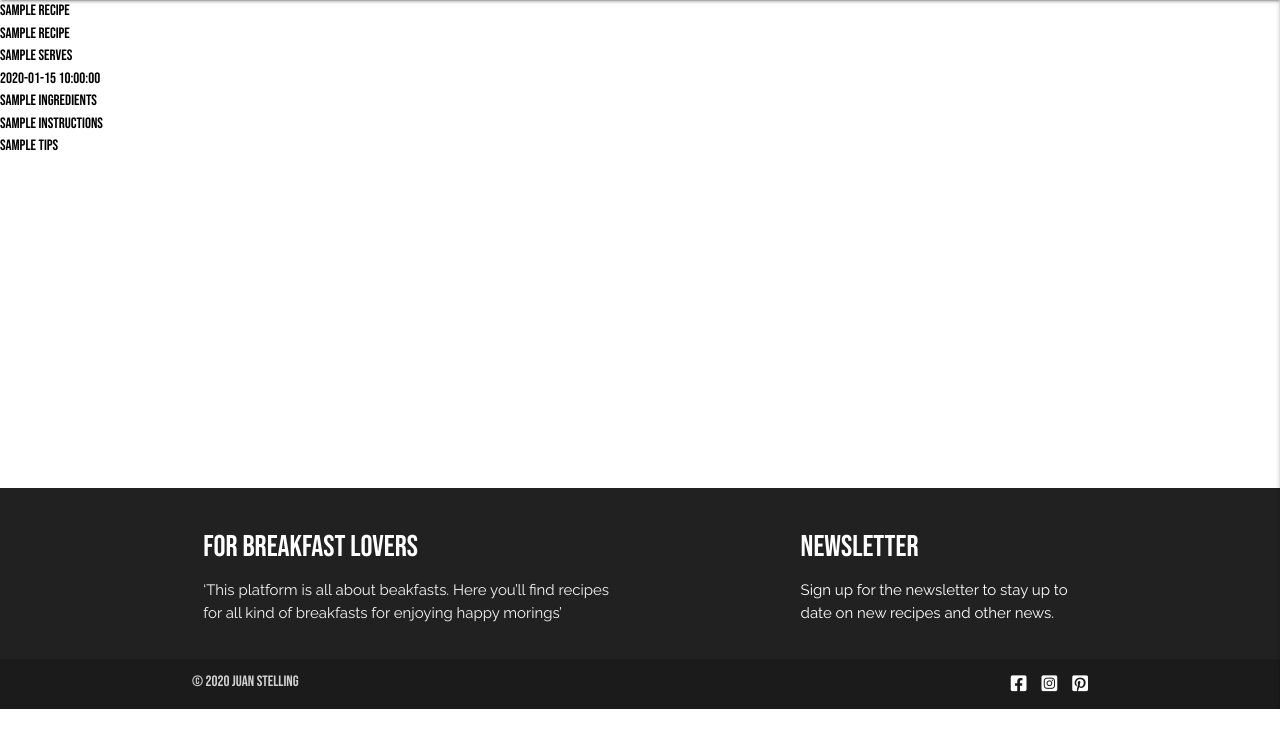
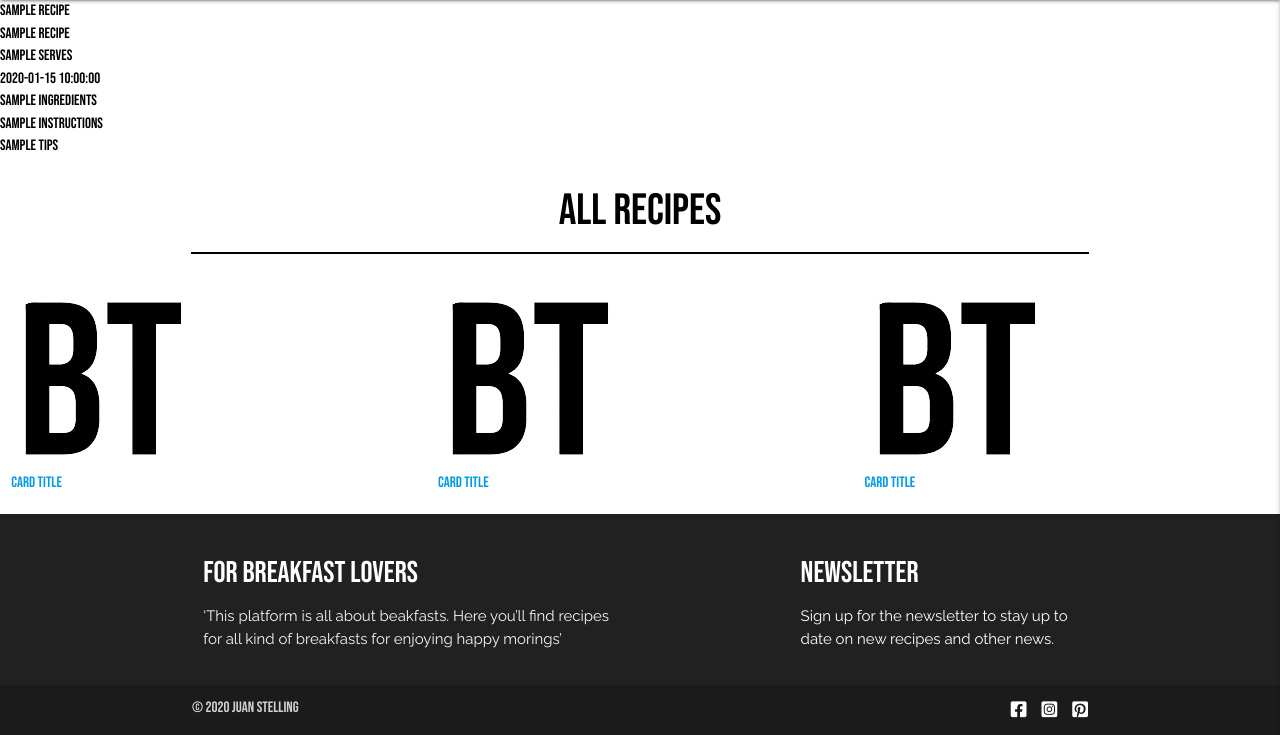
Before and after one commit to juanstelling/MS3_breaktasty, a Flask app: page /get_recipes in a window 1280 px wide. Shown: the part 91-826 px from the top of the page. Before the commit the page ends 800 px from the top, so only its background shows below. Run offline with Flask 2, Linux system fonts and the light colour scheme; a database or web service that is not in the repository returns one stand-in record (values such as "Sample title"); some libraries are stand-ins or nearby versions.

Commit message:
Add recipes overview setup

```diff
--- a/static/css/style.css
+++ b/static/css/style.css
@@ -148,3 +148,14 @@ nav ul a {
     background-color: #000;
     color: #fff;
 }
+
+/*------------------------------------- Recipes  */
+
+.recipe-img {
+    text-align: justify;
+}
+
+.recipe-img img {
+    display: block;
+    margin: 0;
+}
--- a/templates/recipes.html
+++ b/templates/recipes.html
@@ -12,4 +12,36 @@
         {{ recipe.tips}}<br>
     {% endfor %}
 
+    <!-- Title -->
+    <div class="row">
+        <h3 class="center-align">All recipes</h3>
+        <hr class="blackline">
+    </div>
+
+    <!-- All recipes -->
+    <div class="row">
+        <div class="col s4 recipe-img">
+            <a href="#">
+                <img src="static/images/logo/logo-bt.png">
+                <span class="card-title">Card Title</span>
+            </a>
+         </div>
+         <div class="col s4 recipe-img">
+            <a href="#">
+                <img src="static/images/logo/logo-bt.png">
+                <span class="card-title">Card Title</span>
+            </a>
+         </div>
+         <div class="col s4 recipe-img">
+            <a href="#">
+                <img src="static/images/logo/logo-bt.png">
+                <span class="card-title">Card Title</span>
+            </a>
+         </div>
+    </div>
+
+
+
+
+
 {% endblock %}
```
